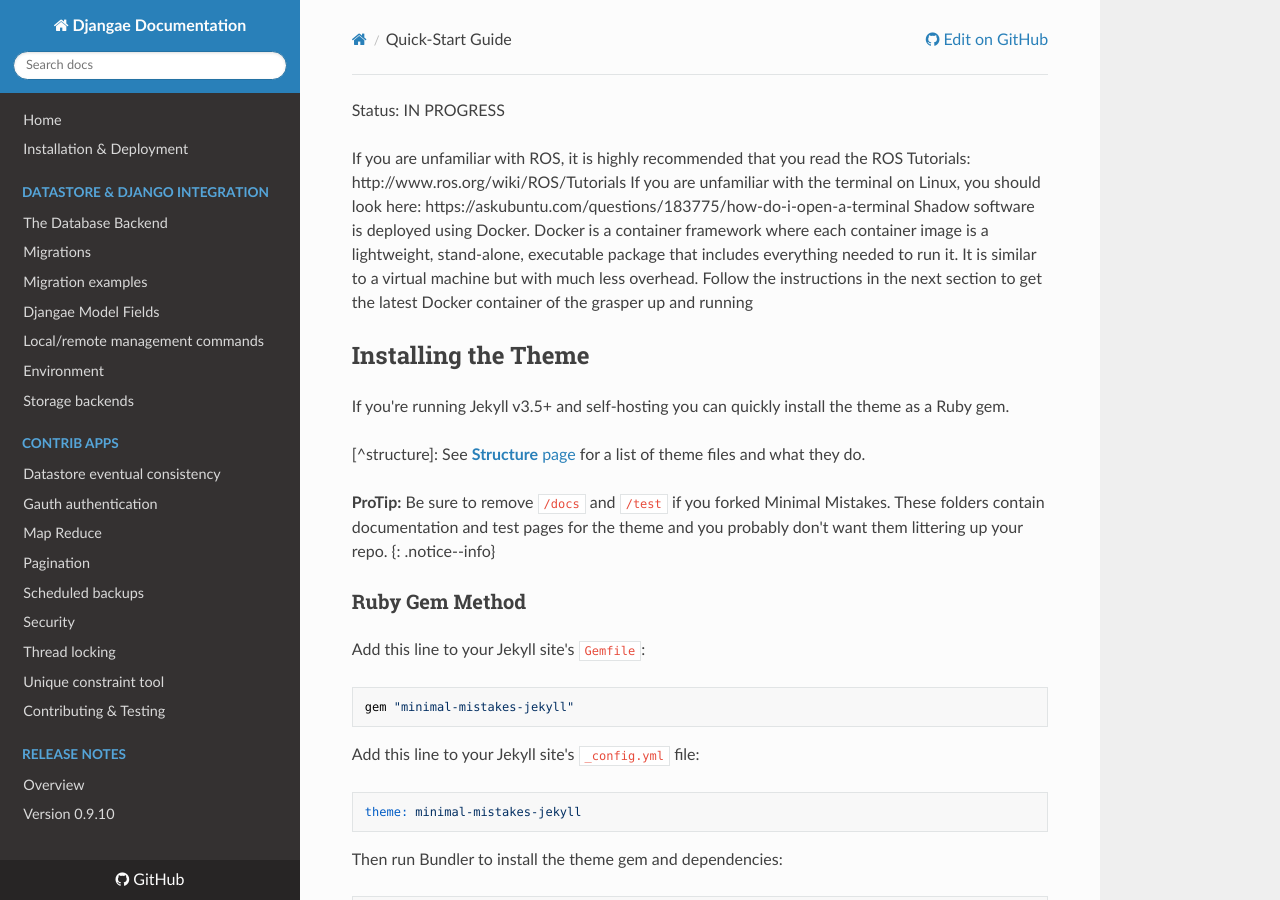
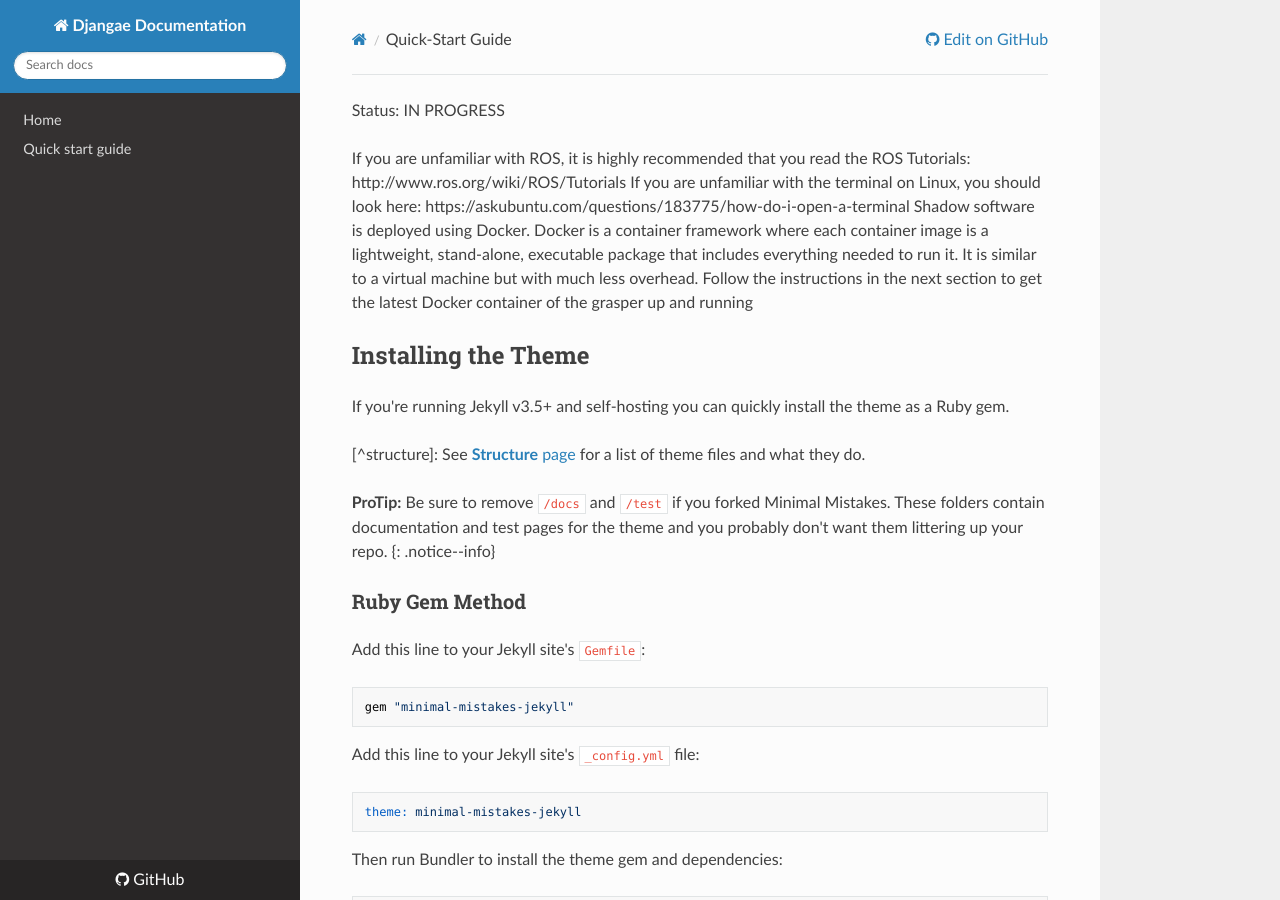
Before and after one commit to beatrizleon/documentation, an MkDocs documentation site: the page built from docs/quick_start_guide.md, in a window 1280 px wide and 900 px high. Built offline with MkDocs 1.6.1, drawn with Linux system fonts in a browser that asks for light colours; nearby versions of some CDN libraries; old or Windows-style settings are respelled for this version of MkDocs.

Commit message:
Update mkdocs.yml

```diff
--- a/mkdocs.yml
+++ b/mkdocs.yml
@@ -1,27 +1,7 @@
 site_name: Djangae Documentation
-repo_url: https://github.com/potatolondon/djangae
+repo_url: https://github.com/beatrizleon/documentation
 pages:
 - Home: index.md
-- Installation & Deployment: installation.md
-- Datastore & Django Integration:
-  - The Database Backend: db_backend.md
-  - Migrations: migrations.md
-  - Migration examples: migration_examples.md
-- Djangae Model Fields: fields.md
-- Local/remote management commands: sandbox.md
-- Environment: environment.md
-- Storage backends: storage.md
-- Contrib apps:
-  - Datastore eventual consistency: consistency.md
-  - Gauth authentication: gauth.md
-  - Map Reduce: mappers.md
-  - Pagination: pagination.md
-  - Scheduled backups: backup.md
-  - Security: security.md
-  - Thread locking: locking.md
-  - Unique constraint tool: uniquetool.md
-- Contributing & Testing: contributing.md
-- Release notes:
-  - Overview: release_notes/index.md
-  - "Version 0.9.10": release_notes/0_9_10.md
+- Quick start guide: docs/quick_start_guide.md
+
 theme: readthedocs
```
